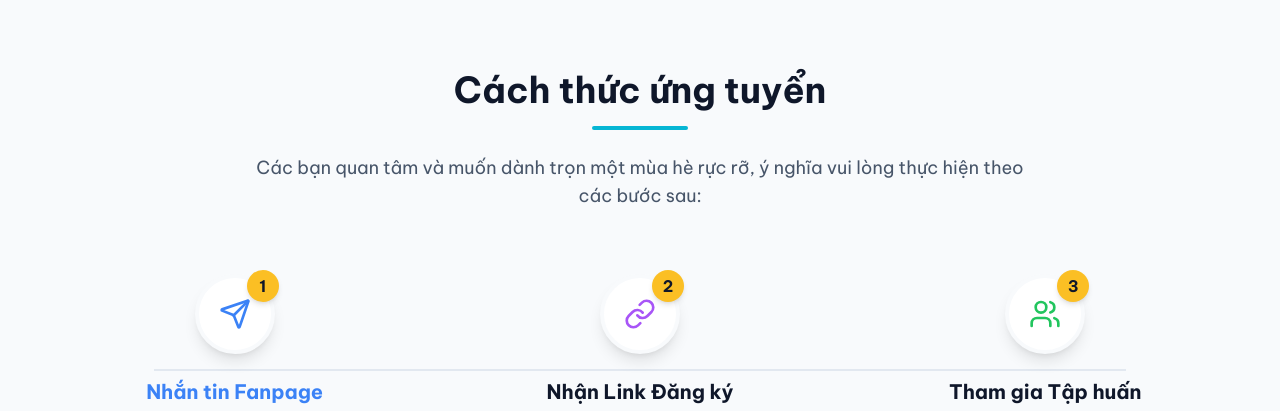
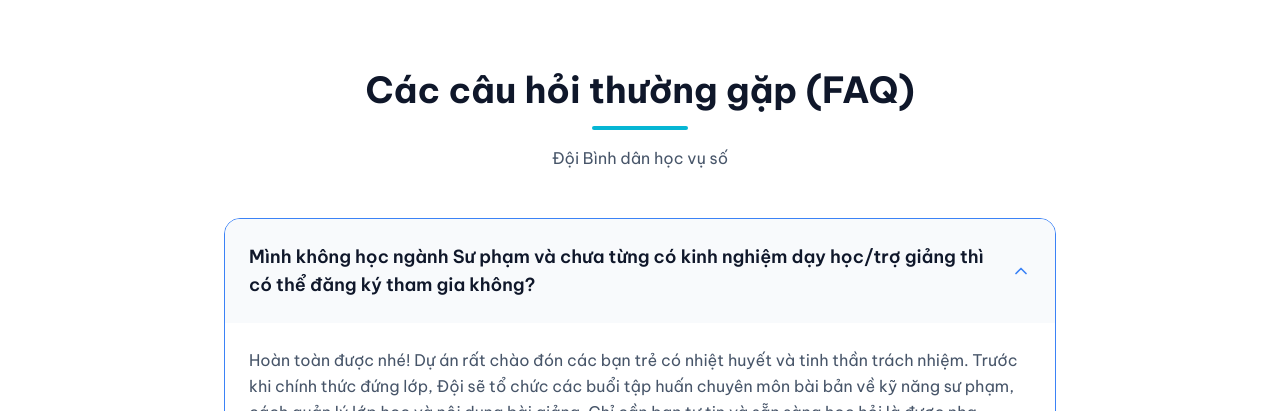
Before and after one commit to kieuquy283/LuomSummerCamp, a React (Vite) app in the folder summer-camp-app/: page / in a window 1280 px wide. Shown: the part 2389-2800 px from the top of the page. Built offline with nearby package versions, Linux system fonts and the light colour scheme.

Commit message:
feat: update landing page components and remove unused Process component

```diff
--- a/summer-camp-app/src/App.tsx
+++ b/summer-camp-app/src/App.tsx
@@ -4,7 +4,6 @@ import Hero from './components/Hero';
 import Benefits from './components/Benefits';
 import ProgramInfo from './components/ProgramInfo';
 import InstructorRecruitment from './components/InstructorRecruitment';
-import Process from './components/Process';
 import FAQ from './components/FAQ';
 import CTA from './components/CTA';
 import Footer from './components/Footer';
@@ -17,7 +16,6 @@ function App() {
         <Hero />
         <Benefits />
         <InstructorRecruitment />
-        <Process />
         <FAQ />
         <CTA />
       </main>
--- a/summer-camp-app/src/components/CTA.tsx
+++ b/summer-camp-app/src/components/CTA.tsx
@@ -4,14 +4,12 @@ import { HeartHandshake, ArrowRight } from 'lucide-react';
 const CTA = () => {
   return (
     <section className="py-24 bg-brand-navy relative overflow-hidden">
-      {/* Background patterns */}
       <div className="absolute inset-0 z-0">
         <div className="absolute top-1/2 left-1/2 -translate-x-1/2 -translate-y-1/2 w-full max-w-3xl h-64 bg-brand-electric rounded-[100%] blur-[120px] opacity-30"></div>
         <div className="absolute inset-0 bg-[url('https://www.transparenttextures.com/patterns/cubes.png')] opacity-10 mix-blend-overlay"></div>
       </div>
 
       <div className="max-w-5xl mx-auto px-4 sm:px-6 lg:px-8 relative z-10 text-center">
-        {/* HeartHandshake Icon Decoration */}
         <div className="flex justify-center mb-8">
           <div className="relative">
             <HeartHandshake className="w-24 h-24 text-brand-yellow opacity-20 absolute -inset-2 blur-md" />
@@ -28,7 +26,7 @@ const CTA = () => {
         </p>
 
         <div className="flex flex-col sm:flex-row justify-center items-center gap-6">
-          <a href="#ung-tuyen" className="w-full sm:w-auto px-10 py-4 bg-brand-yellow hover:bg-brand-yellow-hover text-brand-navy font-bold rounded-full shadow-[0_0_20px_rgba(251,191,36,0.4)] transition-all hover:-translate-y-1 text-lg flex justify-center items-center gap-2 group">
+          <a href="https://forms.gle/U1ryjVPUWGEJPEq27" target="_blank" rel="noopener noreferrer" className="w-full sm:w-auto px-10 py-4 bg-brand-yellow hover:bg-brand-yellow-hover text-brand-navy font-bold rounded-full shadow-[0_0_20px_rgba(251,191,36,0.4)] transition-all hover:-translate-y-1 text-lg flex justify-center items-center gap-2 group">
             Ứng tuyển ngay
             <ArrowRight className="w-5 h-5 group-hover:translate-x-1 transition-transform" />
           </a>
--- a/summer-camp-app/src/components/Footer.tsx
+++ b/summer-camp-app/src/components/Footer.tsx
@@ -1,13 +1,11 @@
 import React from 'react';
-import { Shield, MapPin, Phone, Globe } from 'lucide-react';
+import { MapPin, Phone, Globe } from 'lucide-react';
 
 const Footer = () => {
   return (
     <footer className="bg-slate-900 border-t border-slate-800 pt-16 pb-8">
       <div className="max-w-7xl mx-auto px-4 sm:px-6 lg:px-8">
         <div className="grid grid-cols-1 md:grid-cols-2 lg:grid-cols-4 gap-12 mb-12">
-
-          {/* Brand */}
           <div className="lg:col-span-1">
             <div className="flex items-center flex-shrink-0 mb-6">
               <img src="/logo_round.png" alt="Logo Bình dân học vụ số" className="w-10 h-10 rounded-full object-cover mr-3" />
@@ -25,18 +23,16 @@ const Footer = () => {
             </p>
           </div>
 
-          {/* Quick Links */}
           <div>
             <h4 className="text-white font-bold mb-6 uppercase tracking-wider text-sm">Chương trình</h4>
             <ul className="space-y-3">
               <li><a href="#loi-ich" className="text-slate-400 hover:text-brand-cyan transition-colors text-sm">Tại sao nên tham gia?</a></li>
               <li><a href="#tuyen-giang-vien" className="text-slate-400 hover:text-brand-cyan transition-colors text-sm">Vị trí tuyển dụng</a></li>
-              <li><a href="#ung-tuyen" className="text-slate-400 hover:text-brand-cyan transition-colors text-sm">Cách thức ứng tuyển</a></li>
+              <li><a href="https://forms.gle/U1ryjVPUWGEJPEq27" target="_blank" rel="noopener noreferrer" className="text-slate-400 hover:text-brand-cyan transition-colors text-sm">Ứng tuyển ngay</a></li>
               <li><a href="#faq" className="text-slate-400 hover:text-brand-cyan transition-colors text-sm">Câu hỏi thường gặp</a></li>
             </ul>
           </div>
 
-          {/* Contact Info */}
           <div className="lg:col-span-2">
             <h4 className="text-white font-bold mb-6 uppercase tracking-wider text-sm">Thông tin liên hệ</h4>
             <div className="grid grid-cols-1 sm:grid-cols-2 gap-4">
@@ -63,13 +59,10 @@ const Footer = () => {
                   <p className="text-slate-400 text-sm">0968.397.725 (Trần Trà My)</p>
                 </div>
               </div>
-
             </div>
           </div>
-
         </div>
 
-        {/* Bottom */}
         <div className="pt-8 border-t border-slate-800 text-center md:flex md:justify-between md:text-left">
           <p className="text-slate-500 text-sm">
             &copy; {new Date().getFullYear()} Lượm - Giáo dục vì Cộng đồng. All rights reserved.
--- a/summer-camp-app/src/components/Process.tsx
+++ /dev/null
@@ -1,79 +0,0 @@
-import React from 'react';
-import { Send, Link as LinkIcon, Users, ArrowRight } from 'lucide-react';
-
-const Process = () => {
-  const steps = [
-    {
-      step: 1,
-      title: 'Nhắn tin Fanpage',
-      desc: 'Gửi tin nhắn trực tiếp cho Fanpage Lượm - Giáo dục vì Cộng đồng hoặc liên hệ hotline.',
-      icon: <Send className="w-8 h-8 text-brand-electric" />
-    },
-    {
-      step: 2,
-      title: 'Nhận Link Đăng ký',
-      desc: 'Ban tổ chức sẽ gửi link form đăng ký ứng tuyển chi tiết cùng thông tin dự án.',
-      icon: <LinkIcon className="w-8 h-8 text-purple-500" />
-    },
-    {
-      step: 3,
-      title: 'Tham gia Tập huấn',
-      desc: 'Phỏng vấn ngắn gọn và tham gia các buổi tập huấn chuyên môn bài bản.',
-      icon: <Users className="w-8 h-8 text-green-500" />
-    }
-  ];
-
-  return (
-    <section className="py-20 bg-slate-50" id="ung-tuyen">
-      <div className="max-w-7xl mx-auto px-4 sm:px-6 lg:px-8">
-        <div className="text-center max-w-3xl mx-auto mb-16">
-          <h2 className="text-3xl md:text-4xl font-bold text-brand-navy mb-4">
-            Cách thức ứng tuyển
-          </h2>
-          <div className="w-24 h-1 bg-brand-cyan mx-auto rounded-full"></div>
-          <p className="mt-6 text-slate-600 text-lg">
-            Các bạn quan tâm và muốn dành trọn một mùa hè rực rỡ, ý nghĩa vui lòng thực hiện theo các bước sau:
-          </p>
-        </div>
-
-        <div className="flex flex-col md:flex-row justify-between items-center relative">
-          {/* Connecting Line (Desktop) */}
-          <div className="hidden md:block absolute top-1/2 left-[10%] right-[10%] h-0.5 bg-slate-200 -translate-y-1/2 z-0"></div>
-
-          {steps.map((item, idx) => {
-            const isFanpageStep = item.step === 1;
-            const CardWrapper = isFanpageStep ? 'a' : 'div';
-            const extraProps = isFanpageStep ? { href: 'https://www.facebook.com/luom.lvcd', target: '_blank', rel: 'noopener noreferrer' } : {};
-
-            return (
-              <React.Fragment key={idx}>
-                <CardWrapper
-                  {...extraProps}
-                  className={`flex flex-col items-center text-center relative z-10 w-full md:w-1/3 mb-10 md:mb-0 group ${isFanpageStep ? 'cursor-pointer' : ''}`}
-                >
-                  <div className={`w-20 h-20 bg-white rounded-full shadow-lg border-4 border-slate-50 flex items-center justify-center mb-6 relative group-hover:scale-110 transition-transform duration-300 ${isFanpageStep ? 'group-hover:shadow-[0_0_20px_rgba(59,130,246,0.3)] group-hover:border-brand-electric/20' : ''}`}>
-                    <div className="absolute -top-2 -right-2 w-8 h-8 rounded-full bg-brand-yellow text-brand-navy font-bold flex items-center justify-center shadow-md">
-                      {item.step}
-                    </div>
-                    {item.icon}
-                  </div>
-                  <h3 className={`text-xl font-bold mb-3 ${isFanpageStep ? 'text-brand-electric group-hover:text-brand-deep transition-colors' : 'text-brand-navy'}`}>{item.title}</h3>
-                  <p className="text-slate-600 px-4">{item.desc}</p>
-                </CardWrapper>
-
-                {/* Mobile Arrow */}
-                {idx < steps.length - 1 && (
-                  <div className="md:hidden text-slate-300 mb-10">
-                    <ArrowRight className="w-8 h-8 rotate-90" />
-                  </div>
-                )}
-              </React.Fragment>
-            );
-          })}
-        </div>
-      </div>
-    </section>
-  );
-};
-
-export default Process;
```
Also changed, not shown: summer-camp-app/src/components/Header.tsx (+3 -8 lines), summer-camp-app/src/components/Hero.tsx (+2 -12 lines), summer-camp-app/src/components/InstructorRecruitment.tsx (+2 -7 lines), 1 other file (tests, documents, lock files or other folders).
